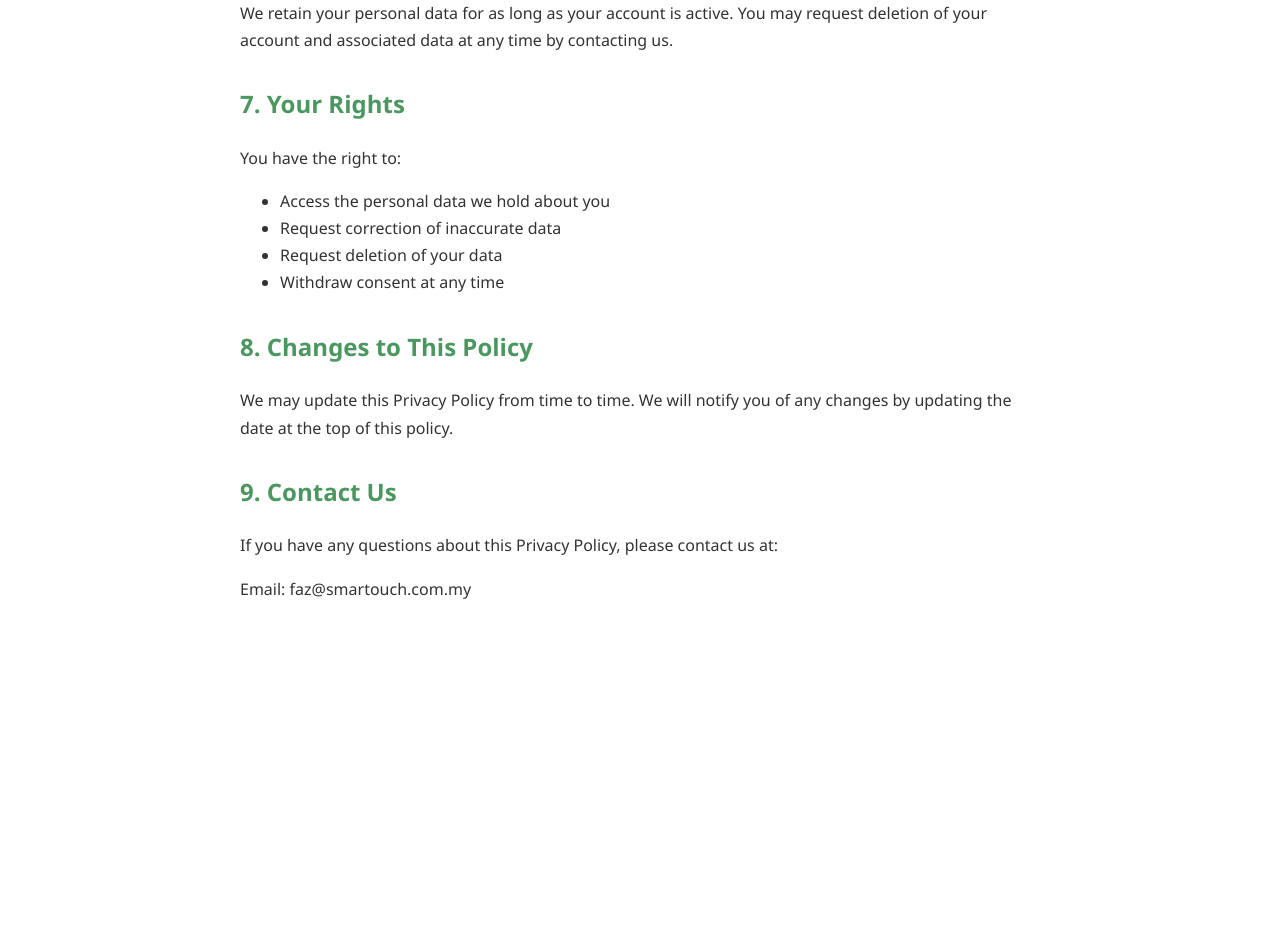
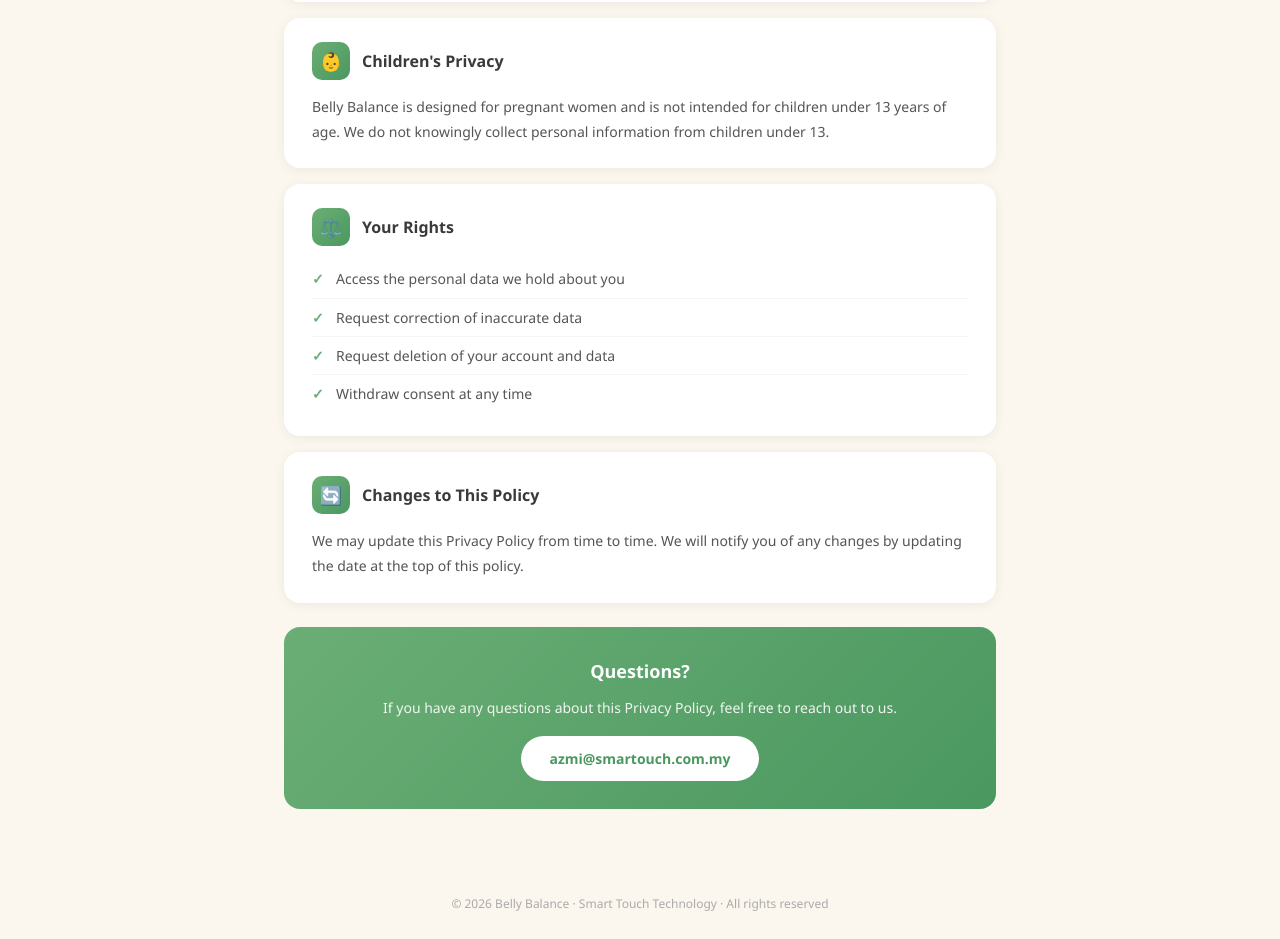
Before and after one commit to faz36/belly-balance-privacy, a plain HTML site: page index.html in a window 1280 px wide. Shown: the part 1243-2182 px from the top of the page. Before the commit the page ends 1901 px from the top, so only its background shows below. Drawn offline with Linux system fonts and the light colour scheme.

Commit message:
redesign ui

```diff
--- a/index.html
+++ b/index.html
@@ -5,70 +5,267 @@
     <meta name="viewport" content="width=device-width, initial-scale=1.0">
     <title>Belly Balance - Privacy Policy</title>
     <style>
+        * {
+            margin: 0;
+            padding: 0;
+            box-sizing: border-box;
+        }
+
         body {
             font-family: 'Segoe UI', Arial, sans-serif;
-            max-width: 800px;
+            background-color: #FBF7EE;
+            color: #3A3A3A;
+            line-height: 1.8;
+        }
+
+        header {
+            background: linear-gradient(135deg, #6BAE75, #4A9860);
+            padding: 50px 20px;
+            text-align: center;
+            color: white;
+        }
+
+        header h1 {
+            font-size: 32px;
+            font-weight: 700;
+            letter-spacing: -0.5px;
+            margin-bottom: 8px;
+        }
+
+        header p {
+            font-size: 14px;
+            opacity: 0.85;
+        }
+
+        .badge {
+            display: inline-block;
+            background: rgba(255,255,255,0.2);
+            padding: 4px 14px;
+            border-radius: 20px;
+            font-size: 12px;
+            margin-top: 10px;
+        }
+
+        .container {
+            max-width: 760px;
             margin: 0 auto;
-            padding: 40px 20px;
-            color: #333;
-            line-height: 1.7;
+            padding: 40px 24px 60px;
         }
-        h1 { color: #6BAE75; }
-        h2 { color: #4A9860; margin-top: 30px; }
-        p { margin-bottom: 15px; }
-        .last-updated { color: #888; font-size: 14px; }
+
+        .intro {
+            background: white;
+            border-radius: 16px;
+            padding: 24px 28px;
+            margin-bottom: 24px;
+            border-left: 4px solid #6BAE75;
+            box-shadow: 0 2px 12px rgba(0,0,0,0.06);
+            font-size: 14px;
+            color: #555;
+        }
+
+        .section {
+            background: white;
+            border-radius: 16px;
+            padding: 24px 28px;
+            margin-bottom: 16px;
+            box-shadow: 0 2px 12px rgba(0,0,0,0.06);
+        }
+
+        .section-header {
+            display: flex;
+            align-items: center;
+            gap: 12px;
+            margin-bottom: 14px;
+        }
+
+        .icon {
+            width: 38px;
+            height: 38px;
+            background: linear-gradient(135deg, #6BAE75, #4A9860);
+            border-radius: 10px;
+            display: flex;
+            align-items: center;
+            justify-content: center;
+            font-size: 18px;
+            flex-shrink: 0;
+        }
+
+        .section h2 {
+            font-size: 16px;
+            font-weight: 700;
+            color: #3A3A3A;
+        }
+
+        .section p {
+            font-size: 14px;
+            color: #555;
+            margin-bottom: 10px;
+        }
+
+        .section p:last-child {
+            margin-bottom: 0;
+        }
+
+        ul {
+            padding-left: 0;
+            list-style: none;
+        }
+
+        ul li {
+            font-size: 14px;
+            color: #555;
+            padding: 6px 0 6px 24px;
+            position: relative;
+            border-bottom: 1px solid #f5f5f5;
+        }
+
+        ul li:last-child {
+            border-bottom: none;
+        }
+
+        ul li::before {
+            content: '✓';
+            position: absolute;
+            left: 0;
+            color: #6BAE75;
+            font-weight: 700;
+        }
+
+        .contact-card {
+            background: linear-gradient(135deg, #6BAE75, #4A9860);
+            border-radius: 16px;
+            padding: 28px;
+            text-align: center;
+            color: white;
+            margin-top: 24px;
+        }
+
+        .contact-card h2 {
+            font-size: 18px;
+            margin-bottom: 8px;
+        }
+
+        .contact-card p {
+            font-size: 14px;
+            opacity: 0.9;
+            margin-bottom: 16px;
+        }
+
+        .contact-card a {
+            display: inline-block;
+            background: white;
+            color: #4A9860;
+            padding: 10px 28px;
+            border-radius: 30px;
+            font-weight: 700;
+            font-size: 14px;
+            text-decoration: none;
+        }
+
+        footer {
+            text-align: center;
+            padding: 24px;
+            font-size: 12px;
+            color: #aaa;
+        }
     </style>
 </head>
 <body>
-    <h1>Privacy Policy</h1>
-    <p class="last-updated">Last updated: June 3, 2026</p>
 
-    <p>This Privacy Policy describes how Belly Balance ("we", "us", or "our") collects, uses, and shares information about you when you use our mobile application.</p>
+<header>
+    <h1>🌿 Belly Balance</h1>
+    <p>Privacy Policy</p>
+    <div class="badge">Last updated: June 3, 2026</div>
+</header>
 
-    <h2>1. Information We Collect</h2>
-    <p>We collect the following information when you use Belly Balance:</p>
+<div class="container">
+
+    <div class="intro">
+        We value your privacy. This policy explains how Belly Balance collects, uses, and protects your personal information when you use our app.
+    </div>
+
+    <div class="section">
+        <div class="section-header">
+            <div class="icon">📋</div>
+            <h2>Information We Collect</h2>
+        </div>
         <ul>
-        <li>Email address (for account registration)</li>
-        <li>Personal health information (age, weight, height, trimester, due date)</li>
+            <li>Email address for account registration</li>
+            <li>Personal health data — age, weight, height, trimester, due date</li>
             <li>Medical conditions (optional)</li>
             <li>Nutrition and food intake logs</li>
         </ul>
+    </div>
 
-    <h2>2. How We Use Your Information</h2>
-    <p>We use the information we collect to:</p>
+    <div class="section">
+        <div class="section-header">
+            <div class="icon">🎯</div>
+            <h2>How We Use Your Information</h2>
+        </div>
         <ul>
             <li>Create and manage your account</li>
-        <li>Provide personalized nutrition recommendations during pregnancy</li>
+            <li>Provide personalized pregnancy nutrition recommendations</li>
             <li>Track and display your nutrition history</li>
             <li>Improve our app and services</li>
         </ul>
+    </div>
 
-    <h2>3. Data Storage</h2>
+    <div class="section">
+        <div class="section-header">
+            <div class="icon">🔒</div>
+            <h2>Data Storage & Security</h2>
+        </div>
         <p>Your data is stored securely using Google Firebase, which complies with industry-standard security practices. We do not sell or share your personal information with third parties.</p>
+    </div>
 
-    <h2>4. Google Sign-In</h2>
-    <p>If you choose to sign in using Google, we receive your name and email address from Google. This information is used solely for account creation and identification purposes.</p>
+    <div class="section">
+        <div class="section-header">
+            <div class="icon">🔑</div>
+            <h2>Google Sign-In</h2>
+        </div>
+        <p>If you sign in using Google, we receive your name and email address solely for account creation and identification purposes.</p>
+    </div>
 
-    <h2>5. Children's Privacy</h2>
+    <div class="section">
+        <div class="section-header">
+            <div class="icon">👶</div>
+            <h2>Children's Privacy</h2>
+        </div>
         <p>Belly Balance is designed for pregnant women and is not intended for children under 13 years of age. We do not knowingly collect personal information from children under 13.</p>
+    </div>
 
-    <h2>6. Data Retention</h2>
-    <p>We retain your personal data for as long as your account is active. You may request deletion of your account and associated data at any time by contacting us.</p>
-
-    <h2>7. Your Rights</h2>
-    <p>You have the right to:</p>
+    <div class="section">
+        <div class="section-header">
+            <div class="icon">⚖️</div>
+            <h2>Your Rights</h2>
+        </div>
         <ul>
             <li>Access the personal data we hold about you</li>
             <li>Request correction of inaccurate data</li>
-        <li>Request deletion of your data</li>
+            <li>Request deletion of your account and data</li>
             <li>Withdraw consent at any time</li>
         </ul>
+    </div>
 
-    <h2>8. Changes to This Policy</h2>
+    <div class="section">
+        <div class="section-header">
+            <div class="icon">🔄</div>
+            <h2>Changes to This Policy</h2>
+        </div>
         <p>We may update this Privacy Policy from time to time. We will notify you of any changes by updating the date at the top of this policy.</p>
+    </div>
 
-    <h2>9. Contact Us</h2>
-    <p>If you have any questions about this Privacy Policy, please contact us at:</p>
-    <p>Email: faz@smartouch.com.my</p>
+    <div class="contact-card">
+        <h2>Questions?</h2>
+        <p>If you have any questions about this Privacy Policy, feel free to reach out to us.</p>
+        <a href="mailto:faz@smartouch.com.my">azmi@smartouch.com.my</a>
+    </div>
+
+</div>
+
+<footer>
+    © 2026 Belly Balance · Smart Touch Technology · All rights reserved
+</footer>
+
 </body>
 </html>
```
Lines whose indentation alone changed are shown as unchanged.
